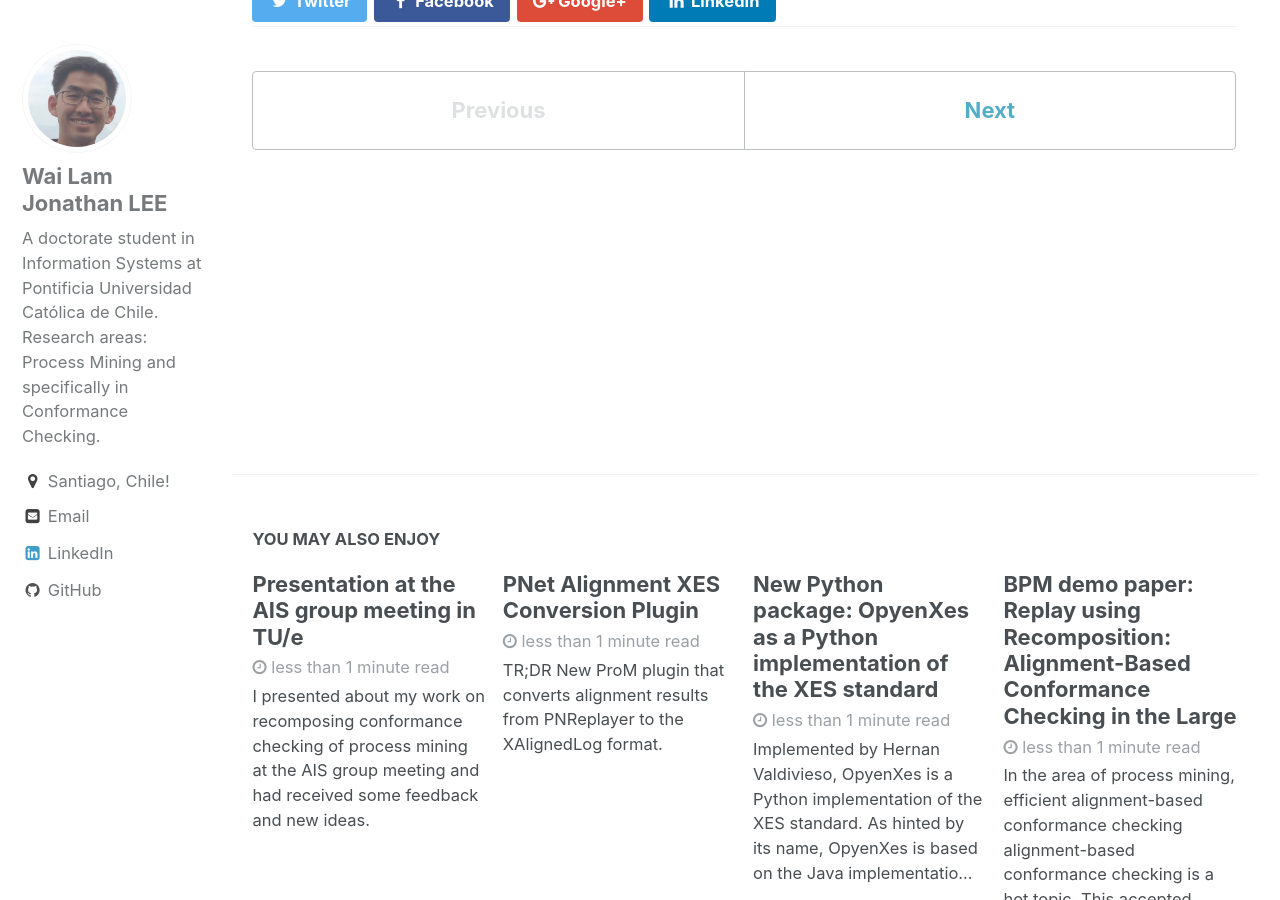
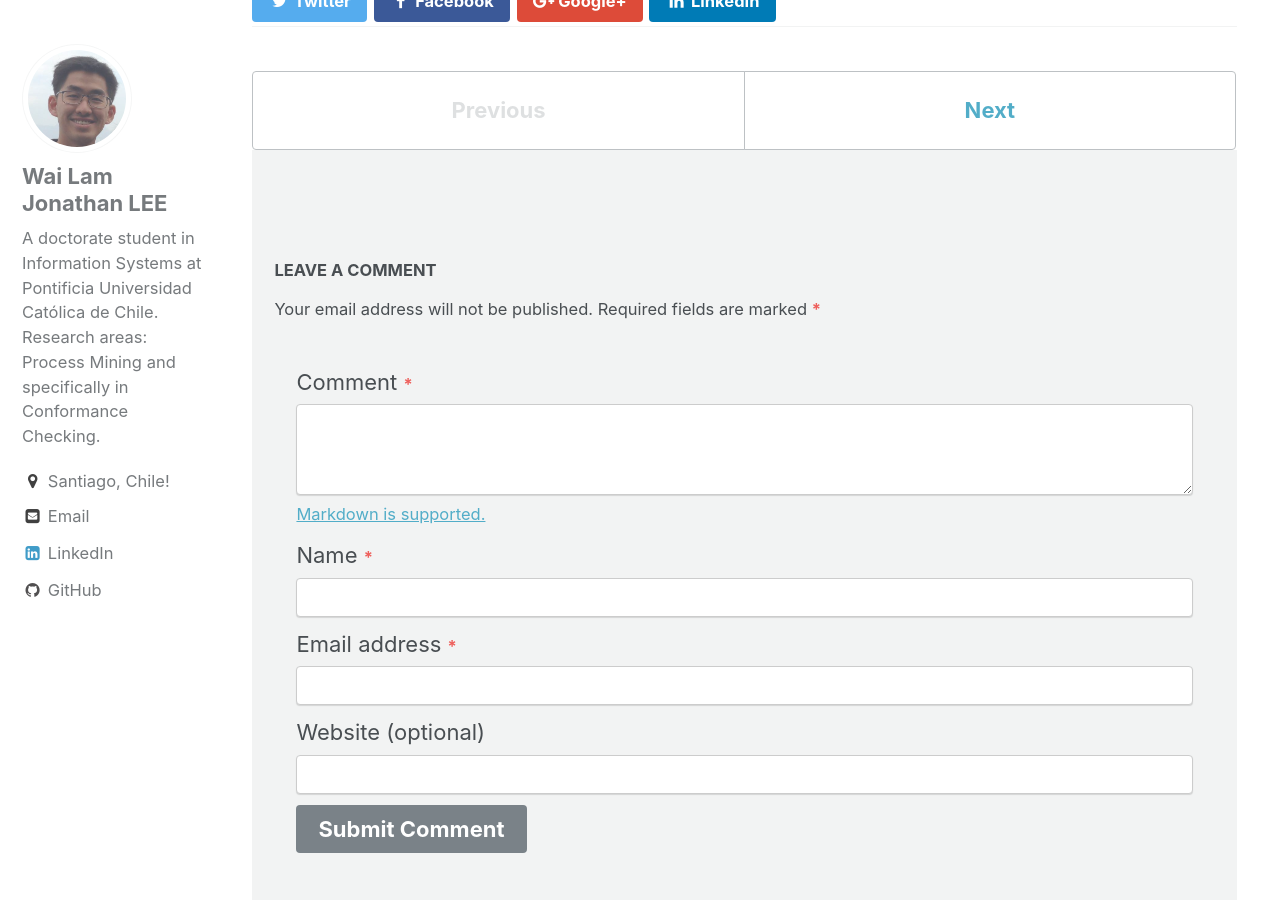
Before and after one commit to jwllee/wailamjonathanlee.github.io, a Jekyll site: the page built from _posts/2017-08-12-first-post.md, in a window 1280 px wide and 900 px high, scrolled down 502 px. Built offline with Jekyll 4.4.1, drawn with Linux system fonts in a browser that asks for light colours.

Commit message:
Try fixing staticman

```diff
--- a/_config.yml
+++ b/_config.yml
@@ -35,21 +35,7 @@ comments:
     num_posts            : # 5 (default)
     colorscheme          : # "light" (default), "dark"
 staticman:
-  allowedFields          : ['name', 'email', 'url', 'message']
   branch                 : "master"
-  commitMessage          : "New comment."
-  filename               : comment-{@timestamp}
-  format                 : "yml"
-  moderation             : true
-  path                   : "/_data/comments/{options.slug}"  # "/_data/comments/{options.slug}" (default)
-  requiredFields         : ['name', 'email', 'message']
-  transforms:
-    email                : "md5"
-  generatedFields:
-    date:
-      type               : "date"
-      options:
-        format           : "iso8601" # "iso8601" (default), "timestamp-seconds", "timestamp-milliseconds"
 atom_feed:
   path                   : # blank (default) uses feed.xml
 search                   : true
--- a/_includes/comments.html
+++ b/_includes/comments.html
@@ -25,6 +25,78 @@
     </script>
     <script async type="text/javascript" src="https://apis.google.com/js/plusone.js" onload="initComment()" />
     <noscript>Please enable JavaScript to view the <a href="https://plus.google.com/">comments powered by Google+.</a></noscript>-->
+    {% when "staticman_v2" %}
+    <section id="static-comments">
+        {% if site.repository and site.staticman.branch %}
+        <!-- Start static comments -->
+        <div class="js-comments">
+            {% if site.data.comments[page.slug] %}
+            <h4 class="page__comments-title">{{ site.data.ui-text[site.locale].comments_title | default: "Comments" }}</h4>
+            {% assign comments = site.data.comments[page.slug] | sort %}
+
+            {% for comment in comments %}
+            {% assign email = comment[1].email %}
+            {% assign name = comment[1].name %}
+            {% assign url = comment[1].url %}
+            {% assign date = comment[1].date %}
+            {% assign message = comment[1].message %}
+            {% include comment.html index=forloop.index email=email name=name url=url date=date message=message %}
+            {% endfor %}
+            {% endif %}
+        </div>
+        <!-- End static comments -->
+
+        <!-- Start new comment form -->
+        <div class="page__comments-form">
+            <h4 class="page__comments-title">{{ site.data.ui-text[site.locale].comments_label | default: "Leave a Comment" }}</h4>
+            <p class="small">{{ site.data.ui-text[site.locale].comment_form_info | default: "Your email address will not be published. Required fields are marked" }} <span class="required">*</span></p>
+            <form id="new_comment" class="page__comments-form js-form form" method="post" action="https://api.staticman.net/v2/entry/{{ site.repository }}/{{ site.staticman.branch }}/comments">
+                <div class="form__spinner">
+                    <i class="fas fa-spinner fa-spin fa-3x fa-fw"></i>
+                    <span class="sr-only">{{ site.data.ui-text[site.locale].loading_label | default: "Loading..." }}</span>
+                </div>
+
+                <div class="form-group">
+                    <label for="comment-form-message">{{ site.data.ui-text[site.locale].comment_form_comment_label | default: "Comment" }} <small class="required">*</small></label>
+                    <textarea type="text" rows="3" id="comment-form-message" name="fields[message]" tabindex="1"></textarea>
+                    <div class="small help-block"><a href="https://daringfireball.net/projects/markdown/">{{ site.data.ui-text[site.locale].comment_form_md_info | default: "Markdown is supported." }}</a></div>
+                </div>
+                <div class="form-group">
+                    <label for="comment-form-name">{{ site.data.ui-text[site.locale].comment_form_name_label | default: "Name" }} <small class="required">*</small></label>
+                    <input type="text" id="comment-form-name" name="fields[name]" tabindex="2" />
+                </div>
+                <div class="form-group">
+                    <label for="comment-form-email">{{ site.data.ui-text[site.locale].comment_form_email_label | default: "Email address" }} <small class="required">*</small></label>
+                    <input type="email" id="comment-form-email" name="fields[email]" tabindex="3" />
+                </div>
+                <div class="form-group">
+                    <label for="comment-form-url">{{ site.data.ui-text[site.locale].comment_form_website_label | default: "Website (optional)" }}</label>
+                    <input type="url" id="comment-form-url" name="fields[url]" tabindex="4"/>
+                </div>
+                <div class="form-group hidden" style="display: none;">
+                    <input type="hidden" name="options[slug]" value="{{ page.slug }}">
+                    <label for="comment-form-location">Not used. Leave blank if you are a human.</label>
+                    <input type="text" id="comment-form-location" name="fields[hidden]" autocomplete="off"/>
+                    <input type="hidden" name="options[reCaptcha][siteKey]" value="{{ site.reCaptcha.siteKey }}">
+                    <input type="hidden" name="options[reCaptcha][secret]" value="{{ site.reCaptcha.secret }}">
+                </div>
+                <!-- Start comment form alert messaging -->
+                <p class="hidden js-notice">
+                    <strong class="js-notice-text"></strong>
+                </p>
+                <!-- End comment form alert messaging -->
+                <div class="form-group">
+                    <div class="g-recaptcha" data-sitekey="{{ site.reCaptcha.siteKey }}"></div>
+                </div>
+                <div class="form-group">
+                    <button type="submit" id="comment-form-submit" tabindex="5" class="btn btn--primary btn--large">{{ site.data.ui-text[site.locale].comment_btn_submit | default: "Submit Comment" }}</button>
+                </div>
+            </form>
+        </div>
+        <!-- End new comment form -->
+        {% if site.reCaptcha.siteKey %}<script async src="https://www.google.com/recaptcha/api.js"></script>{% endif %}
+        {% endif %}
+    </section>
     {% when "staticman" %}
     <section id="static-comments">
         {% if site.repository and site.staticman.branch %}
@@ -47,45 +119,47 @@
         <!-- End static comments -->
 
         <!-- Start new comment form -->
+        <div class="page__comments-form">
             <h4 class="page__comments-title">{{ site.data.ui-text[site.locale].comments_label | default: "Leave a Comment" }}</h4>
             <p class="small">{{ site.data.ui-text[site.locale].comment_form_info | default: "Your email address will not be published. Required fields are marked" }} <span class="required">*</span></p>
             <form id="new_comment" class="page__comments-form js-form form" method="post" action="https://api.staticman.net/v1/entry/{{ site.repository }}/{{ site.staticman.branch }}">
                 <div class="form__spinner">
-                <i class="fa fa-spinner fa-spin fa-3x fa-fw"></i>
+                    <i class="fas fa-spinner fa-spin fa-3x fa-fw"></i>
                     <span class="sr-only">{{ site.data.ui-text[site.locale].loading_label | default: "Loading..." }}</span>
                 </div>
 
-              <fieldset>
+                <div class="form-group">
                     <label for="comment-form-message">{{ site.data.ui-text[site.locale].comment_form_comment_label | default: "Comment" }} <small class="required">*</small></label>
                     <textarea type="text" rows="3" id="comment-form-message" name="fields[message]" tabindex="1"></textarea>
                     <div class="small help-block"><a href="https://daringfireball.net/projects/markdown/">{{ site.data.ui-text[site.locale].comment_form_md_info | default: "Markdown is supported." }}</a></div>
-              </fieldset>
-              <fieldset>
+                </div>
+                <div class="form-group">
                     <label for="comment-form-name">{{ site.data.ui-text[site.locale].comment_form_name_label | default: "Name" }} <small class="required">*</small></label>
                     <input type="text" id="comment-form-name" name="fields[name]" tabindex="2" />
-              </fieldset>
-              <fieldset>
+                </div>
+                <div class="form-group">
                     <label for="comment-form-email">{{ site.data.ui-text[site.locale].comment_form_email_label | default: "Email address" }} <small class="required">*</small></label>
                     <input type="email" id="comment-form-email" name="fields[email]" tabindex="3" />
-              </fieldset>
-              <fieldset>
+                </div>
+                <div class="form-group">
                     <label for="comment-form-url">{{ site.data.ui-text[site.locale].comment_form_website_label | default: "Website (optional)" }}</label>
                     <input type="url" id="comment-form-url" name="fields[url]" tabindex="4"/>
-              </fieldset>
-              <fieldset class="hidden" style="display: none;">
+                </div>
+                <div class="form-group hidden" style="display: none;">
                     <input type="hidden" name="options[slug]" value="{{ page.slug }}">
                     <label for="comment-form-location">Not used. Leave blank if you are a human.</label>
                     <input type="text" id="comment-form-location" name="fields[hidden]" autocomplete="off"/>
-              </fieldset>
+                </div>
                 <!-- Start comment form alert messaging -->
                 <p class="hidden js-notice">
                     <strong class="js-notice-text"></strong>
                 </p>
                 <!-- End comment form alert messaging -->
-              <fieldset>
-                <button type="submit" id="comment-form-submit" tabindex="5" class="btn btn--large">{{ site.data.ui-text[site.locale].comment_btn_submit | default: "Submit Comment" }}</button>
-              </fieldset>
+                <div class="form-group">
+                    <button type="submit" id="comment-form-submit" tabindex="5" class="btn btn--primary btn--large">{{ site.data.ui-text[site.locale].comment_btn_submit | default: "Submit Comment" }}</button>
+                </div>
             </form>
+        </div>
         <!-- End new comment form -->
         {% endif %}
     </section>
```
Lines whose indentation alone changed are shown as unchanged.
